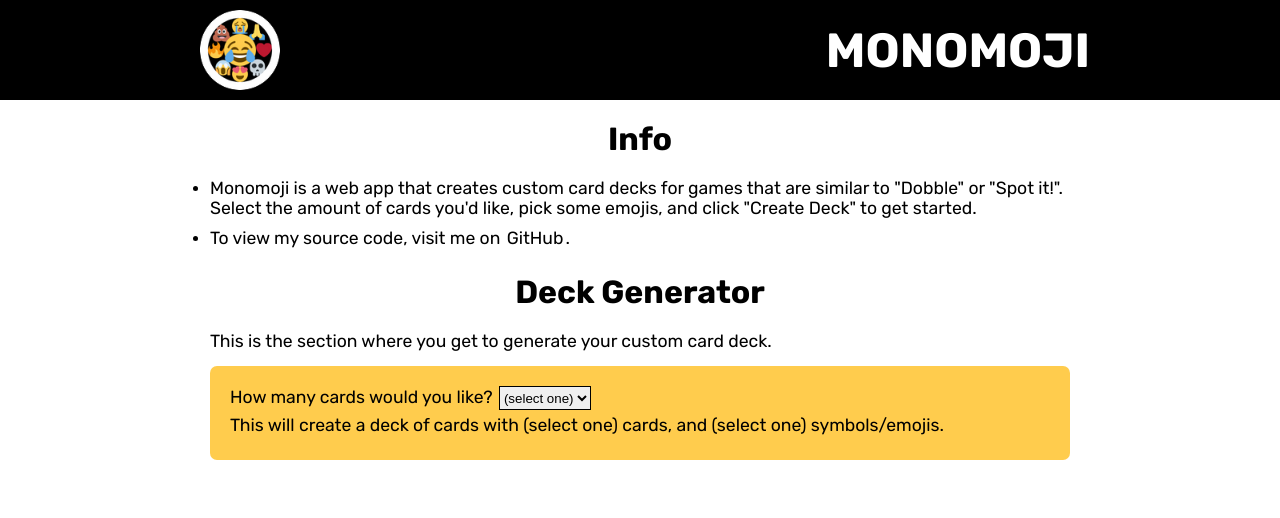
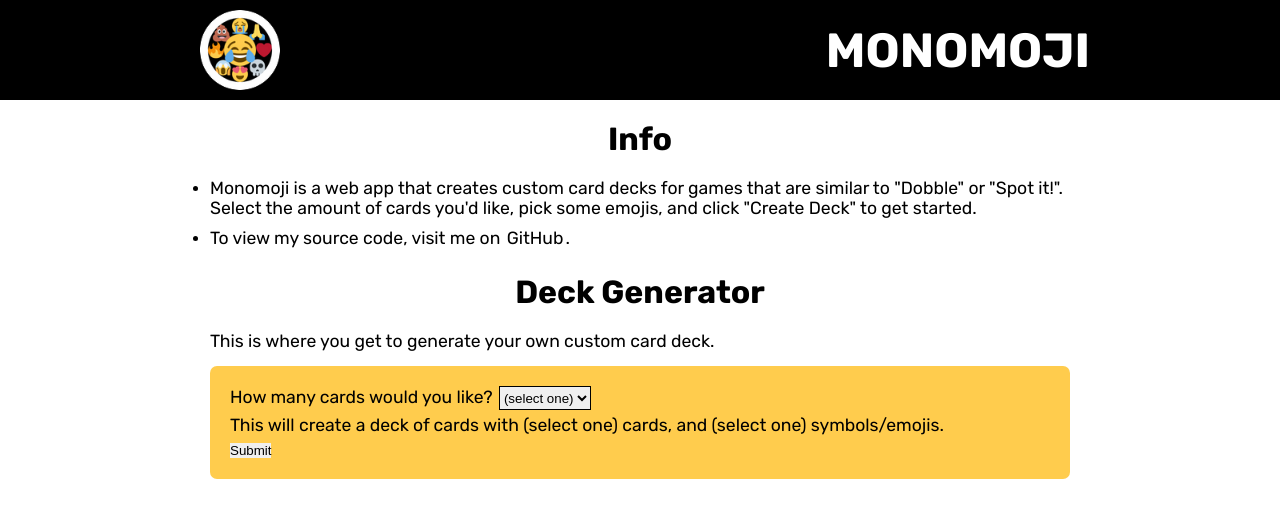
Before and after one commit to StoopidSam/monomoji, a Next.js app in the folder src/: page / in a window 1280 px wide. Shown: the top 518 px of the page. Built offline with nearby package versions, Linux system fonts and the light colour scheme.

Commit message:
Added basic submit functionality, which generates cards.

```diff
--- a/src/components/DeckGenerator.js
+++ b/src/components/DeckGenerator.js
@@ -1,11 +1,15 @@
 import { useState } from "react";
 import NumOfCardsPicker from "./NumOfCardsPicker";
 import EmojisPicker from "./EmojisPicker";
+import SubmitButton from "./SubmitButton";
+import { generate_cards } from "../generate_cards";
 
 export default function DeckGenerator() {
   const [numOfCards, setNumOfCards] = useState("(select one)");
 
   const [emojis, setEmojis] = useState([]);
+
+  const [cards, setCards] = useState([]);
 
   function handleNumOfCardsChange(numOfCards) {
     setNumOfCards(parseInt(numOfCards));
@@ -21,7 +25,6 @@ export default function DeckGenerator() {
     setEmojis(emptyEmojisList);
   }
 
-  // Define a function that updates a single emoji in the emojis list
   function handleEmojiChange(emoji, index) {
     let newEmojisList = [...emojis];
 
@@ -30,13 +33,23 @@ export default function DeckGenerator() {
     setEmojis(newEmojisList);
   }
 
+  function handleFormSubmit(event) {
+    event.preventDefault();
+
+    let emoji_chars = [];
+
+    for (let emoji of emojis) {
+      emoji_chars.push(emoji.emoji_char);
+    }
+
+    setCards(generate_cards(2, emoji_chars));
+  }
+
   return (
     <section>
       <h2>Deck Generator</h2>
-      <p>
-        This is the section where you get to generate your custom card deck.
-      </p>
-      <form>
+      <p>This is where you get to generate your own custom card deck.</p>
+      <form onSubmit={handleFormSubmit}>
         <NumOfCardsPicker
           handleNumOfCardsChange={handleNumOfCardsChange}
           numOfCards={numOfCards}
@@ -46,6 +59,7 @@ export default function DeckGenerator() {
           handleEmojiChange={handleEmojiChange}
           numOfCards={numOfCards}
         />
+        <SubmitButton />
       </form>
     </section>
   );
--- /dev/null
+++ b/src/components/SubmitButton.js
@@ -0,0 +1,3 @@
+export default function SubmitButton() {
+  return <button type="submit">Submit</button>;
+}
```
